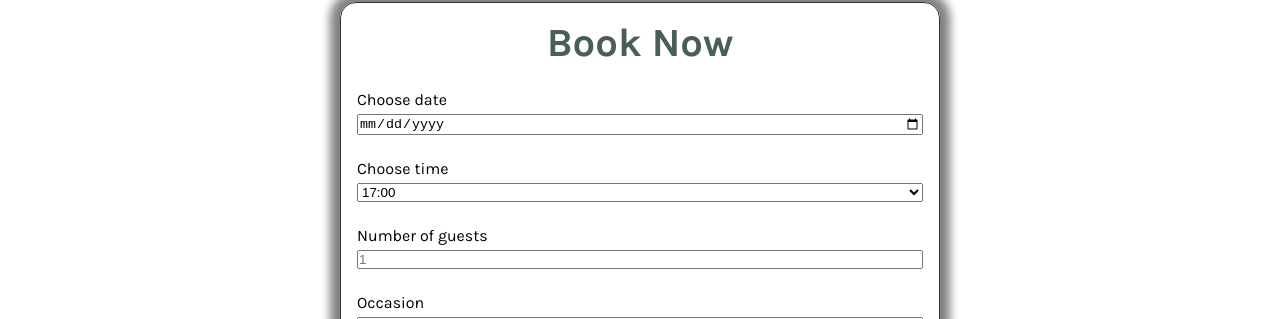
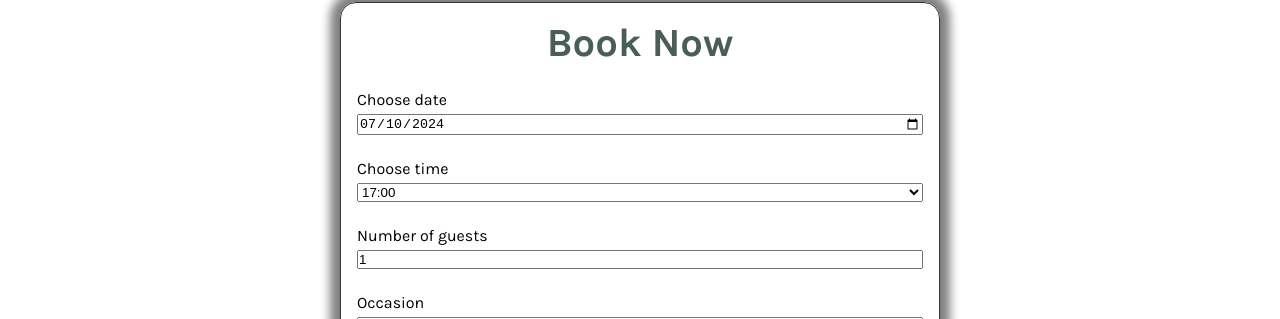
Before and after one commit to szvitek/little-lemon-capstone-project, a React (Create React App) app: page /booking in a window 1280 px wide. Shown: the part 162-481 px from the top of the page. Built offline with nearby package versions, Linux system fonts and the light colour scheme; a web font is replaced by a local one.

Commit message:
feat(API): connect the bookings page to the 'api'

```diff
--- /dev/null
+++ b/public/api.js
@@ -0,0 +1,30 @@
+const seededRandom = function (seed) {
+  var m = 2 ** 35 - 31;
+  var a = 185852;
+  var s = seed % m;
+  return function () {
+    return (s = (s * a) % m) / m;
+  };
+};
+
+const fetchAPI = function (date) {
+  let result = [];
+  let random = seededRandom(date.getDate());
+
+  for (let i = 17; i <= 23; i++) {
+    if (random() < 0.5) {
+      result.push(i + ':00');
+    }
+    if (random() < 0.5) {
+      result.push(i + ':30');
+    }
+  }
+
+  return result;
+};
+const submitAPI = function (formData) {
+  return true;
+};
+
+window.fetchAPI = fetchAPI;
+window.submitAPI = submitAPI;
--- a/public/index.html
+++ b/public/index.html
@@ -33,6 +33,8 @@
     <meta property="og:url" content="#">
     <meta property="og:description" content="This is the awesome website of the famous Little Lemon restaurant">
 
+    <script src="api.js"></script>
+
     <title>Little Lemon</title>
   </head>
   <body>
--- a/src/Pages/Booking.js
+++ b/src/Pages/Booking.js
@@ -1,13 +1,21 @@
 import { useReducer } from 'react';
 import BookingForm from '../components/BookingForm';
 
+
 // reducer fn
 export function updateTimes(state, action) {
-  return state;
+  console.log(action)
+  switch (action.type) {
+    case 'addDate':
+      const newDate = new Date(action.payload);
+      return window.fetchAPI(newDate);
+    default:
+      return state;
+  }
 }
 
 export function initializeTimes() {
-  return ['17:00', '18:00', '19:00', '20:00', '21:00', '22:00'];
+  return window.fetchAPI(new Date());
 }
 
 export default function Booking() {
--- a/src/components/BookingForm.js
+++ b/src/components/BookingForm.js
@@ -1,9 +1,11 @@
 import { useState } from 'react';
 
-export default function BookingForm({ availableTimes }) {
-  const [date, setDate] = useState('');
+const today = new Date().toISOString().split('T')[0];
+
+export default function BookingForm({ availableTimes, dispatch }) {
+  const [date, setDate] = useState(today);
   const [time, setTime] = useState(availableTimes[0]);
-  const [guests, setGuests] = useState('');
+  const [guests, setGuests] = useState(1);
   const [occasion, setOccasion] = useState('birthday');
 
   const handleSubmit = (e) => {
@@ -26,7 +28,10 @@ export default function BookingForm({ availableTimes }) {
         type="date"
         id="res-date"
         value={date}
-        onChange={(e) => setDate(e.target.value)}
+        onChange={(e) => {
+          setDate(e.target.value)
+          dispatch({ type: 'addDate', payload: e.target.value })
+        }}
       />
 
       <label htmlFor="res-time">Choose time</label>
--- a/src/components/CustomersSay.js
+++ b/src/components/CustomersSay.js
@@ -36,7 +36,7 @@ function CustomerCard({ name, img, rating, text }) {
 export default function CustomersSay() {
   return (
     <section className="testimonials">
-      <div class="testimonials__container">
+      <div className="testimonials__container">
         <h2>Testimonials</h2>
 
         {/* cards container */}
```
